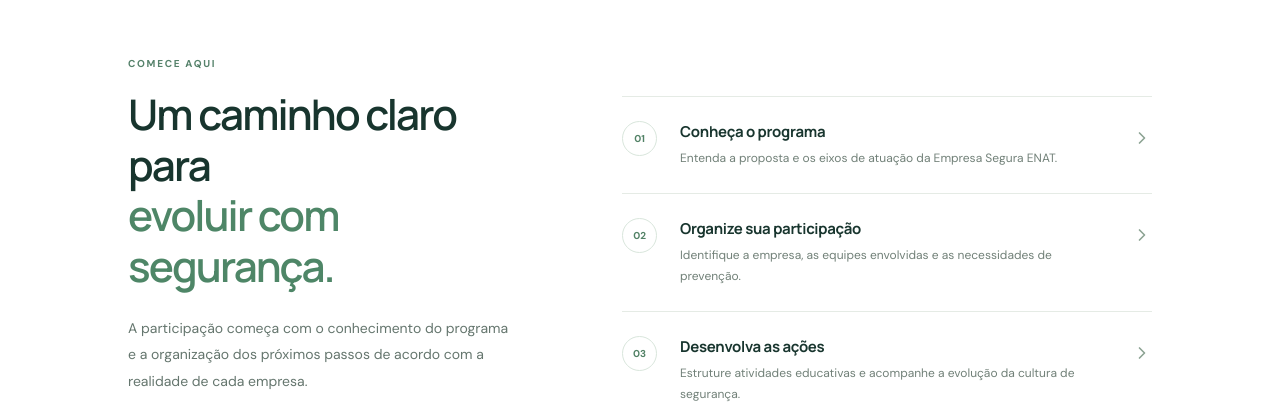
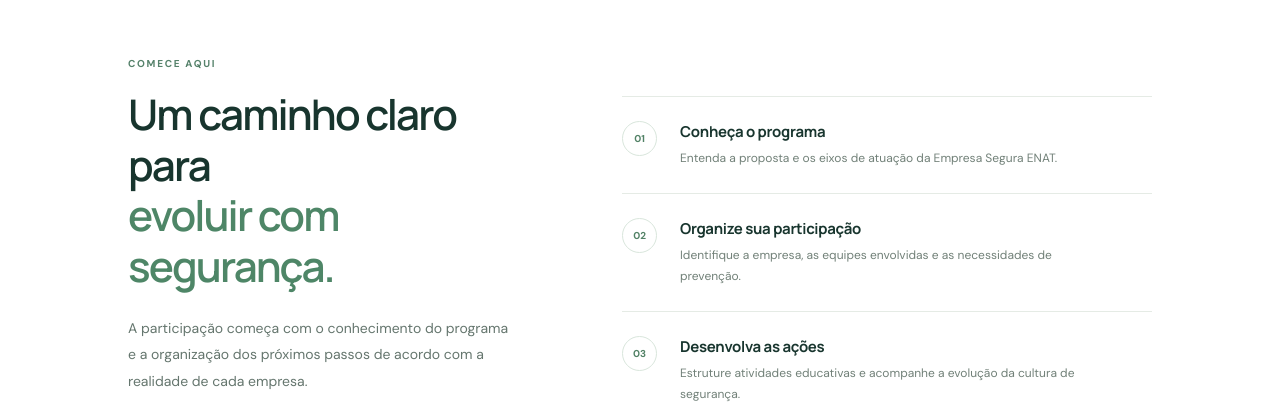
Before and after one commit to enatneuroeducacao-glitch/Empresa-Segura-ENAT, a React (Vite) app: page / in a window 1280 px wide. Shown: the part 1860-2273 px from the top of the page. Built offline with nearby package versions, Linux system fonts and the light colour scheme; no server answers.

Commit message:
Remove non-interactive arrows from program steps

```diff
--- a/src/App.jsx
+++ b/src/App.jsx
@@ -136,7 +136,6 @@ export default function App() {
               <div className="step-item" key={number}>
                 <span className="step-number">{number}</span>
                 <div><h3>{title}</h3><p>{text}</p></div>
-                <ChevronRight className="step-chevron" size={20} />
               </div>
             ))}
           </div>
```
